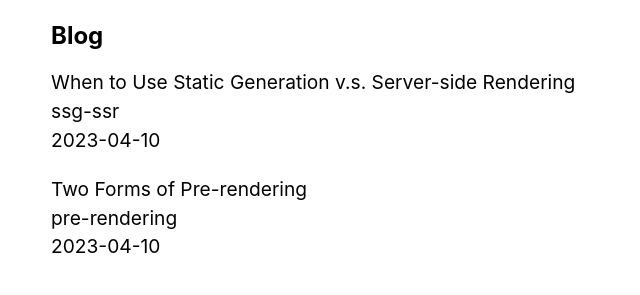
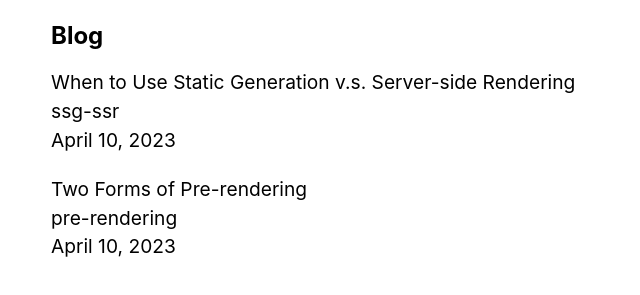
Before and after one commit to emrecoban/nextjs-blog, a Next.js app: page / in a window 1280 px wide. Shown: the part 299-594 px from the top of the page, without its empty margins (317-957 px from the left). Built offline with nearby package versions, Linux system fonts and the light colour scheme.

Commit message:
Updated date component

```diff
--- a/package.json
+++ b/package.json
@@ -6,6 +6,7 @@
     "start": "next start"
   },
   "dependencies": {
+    "date-fns": "^2.29.3",
     "gray-matter": "^4.0.3",
     "next": "latest",
     "react": "18.2.0",
--- a/pages/index.js
+++ b/pages/index.js
@@ -2,6 +2,7 @@ import Head from "next/head";
 import Layout, { siteTitle } from "../components/layout";
 import utilStyles from "../styles/utils.module.css";
 import { getSortedPostsData } from '../lib/posts';
+import Date from "../components/date";
 
 export async function getStaticProps(){
   const allPostsData = getSortedPostsData();
@@ -30,7 +31,7 @@ export default function Home({ allPostsData }) {
               <br />
               {id}
               <br />
-              {date}
+              <Date dateString={date} />
             </li>
           ))}
         </ul>
--- a/pages/posts/[id].js
+++ b/pages/posts/[id].js
@@ -1,6 +1,7 @@
 import Head from 'next/head';
 import Layout from "../../components/layout";
 import { getAllPostIds, getPostData } from "../../lib/posts";
+import Date from '../../components/date';
 
 export async function getStaticPaths() {
   const paths = getAllPostIds();
@@ -29,7 +30,7 @@ export default function Post({ postData }) {
       <br />
       {postData.id}
       <br />
-      {postData.date}
+      <Date dateString={postData.date} />
       <br />
       <div dangerouslySetInnerHTML={{ __html: postData.contentHtml }} />
     </Layout>
```
Also changed, not shown: 1 other file (tests, documents, lock files or other folders).
